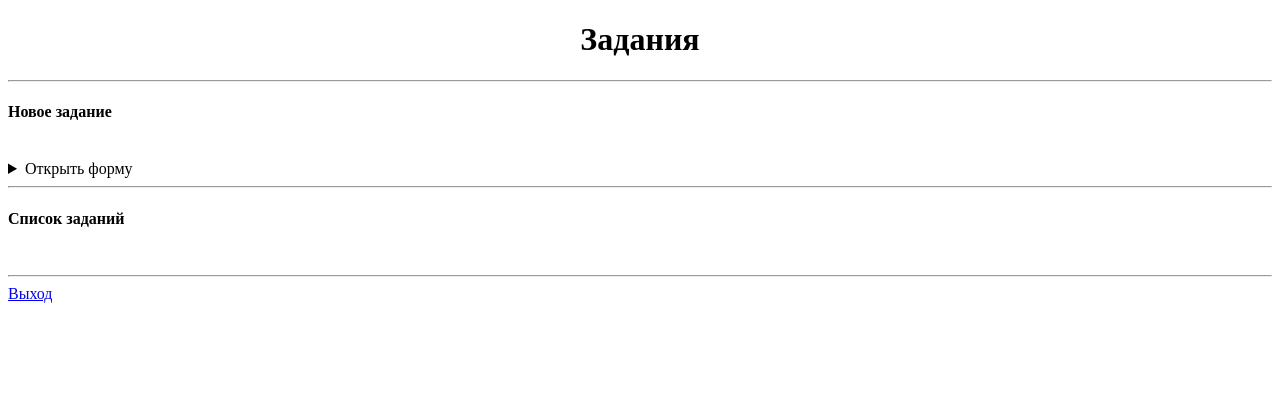
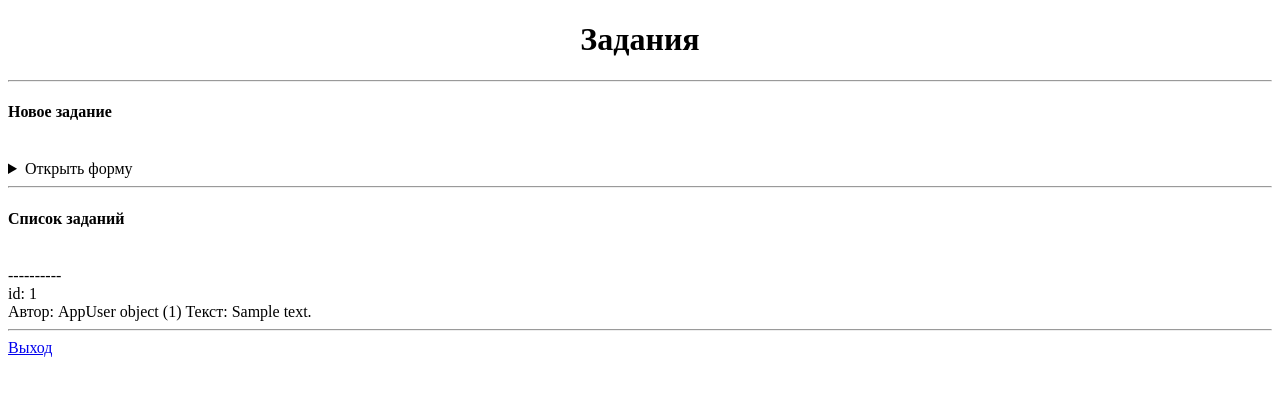
Before and after one commit to sashaqwert/BMSTU_TRPO_KR_DZ_2, a Django app: a page that uses py/TRPO_DZ_2/templates/tasks.html in a window 1280 px wide. Shown: the top 396 px of the page. Run offline with Django 4.2, Linux system fonts and the light colour scheme; tables that the repository leaves empty hold one stand-in row (values such as "Sample post").

Commit message:
fix Вывод заданий

```diff
--- a/py/TRPO_DZ_2/surdo/gateways.py
+++ b/py/TRPO_DZ_2/surdo/gateways.py
@@ -70,6 +70,9 @@ class AppUserGateway:
         users = AppUser.objects.get(username=username)
         app_user: AppUserGateway = AppUserGateway(users.id_user, users.username, users.first_name, users.middle_name, users.last_name)
         return app_user
+
+    def __str__(self):
+        return self.username
 
 
 ##############################################################################################
--- a/py/TRPO_DZ_2/templates/tasks.html
+++ b/py/TRPO_DZ_2/templates/tasks.html
@@ -14,6 +14,10 @@
     <h4>Список заданий</h4><br>
     {% if task_list %}
         {% for t in task_list %}
+            ----------<br>
+            id: {{ t.get_id }}<br>
+            Автор: {{ t.get_author }}
+            Текст: {{ t.get_text }}<br>
         {% endfor %}
     {% else %}
         Список пуст
```
